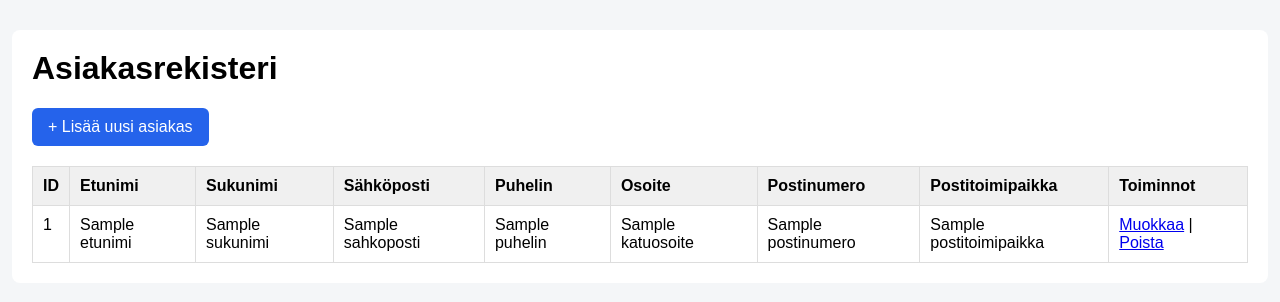
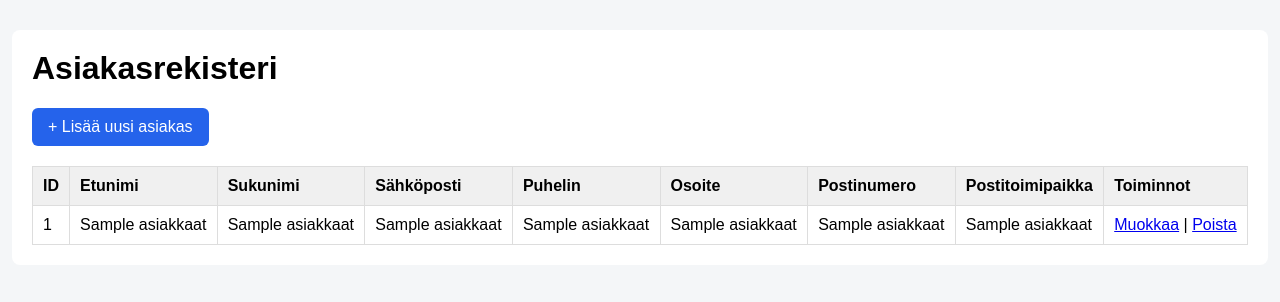
Before and after one commit to stankovvv/asiakas-app, a Flask app: template templates/index.html in a window 1280 px wide. Shown: the top 302 px of the page. Run offline with Flask 3, Linux system fonts and the light colour scheme; the template is opened without the code that fills it: most values are stand-ins (such as "Sample title", 1, 10 or a date in 2020); some libraries are stand-ins or nearby versions.

Commit message:
Switches customer data access to index-based lookup
Updates template to reference customer attributes by list indices
instead of object attributes, likely to support a change in how
customer data is structured or returned from the backend.
Improves compatibility with data sources that use tuple or list
representation for customer records.

```diff
--- a/templates/index.html
+++ b/templates/index.html
@@ -22,17 +22,17 @@
     <tbody>
         {% for a in asiakkaat %}
         <tr>
-            <td>{{ a.id }}</td>
-            <td>{{ a.etunimi }}</td>
-            <td>{{ a.sukunimi }}</td>
-            <td>{{ a.sahkoposti }}</td>
-            <td>{{ a.puhelin }}</td>
-            <td>{{ a.katuosoite }}</td>
-            <td>{{ a.postinumero }}</td>
-            <td>{{ a.postitoimipaikka }}</td>
+            <td>{{ a[0] }}</td>
+            <td>{{ a[1] }}</td>
+            <td>{{ a[2] }}</td>
+            <td>{{ a[3] }}</td>
+            <td>{{ a[4] }}</td>
+            <td>{{ a[5] }}</td>
+            <td>{{ a[6] }}</td>
+            <td>{{ a[7] }}</td>
             <td>
-                <a href="{{ url_for('muokkaa_asiakas', id=a.id) }}">Muokkaa</a> |
-                <a href="{{ url_for('poista_asiakas', id=a.id) }}">Poista</a>
+                <a href="{{ url_for('muokkaa_asiakas', id=a[0]) }}">Muokkaa</a> |
+                <a href="{{ url_for('poista_asiakas', id=a[0]) }}">Poista</a>
             </td>
         </tr>
         {% else %}
```
